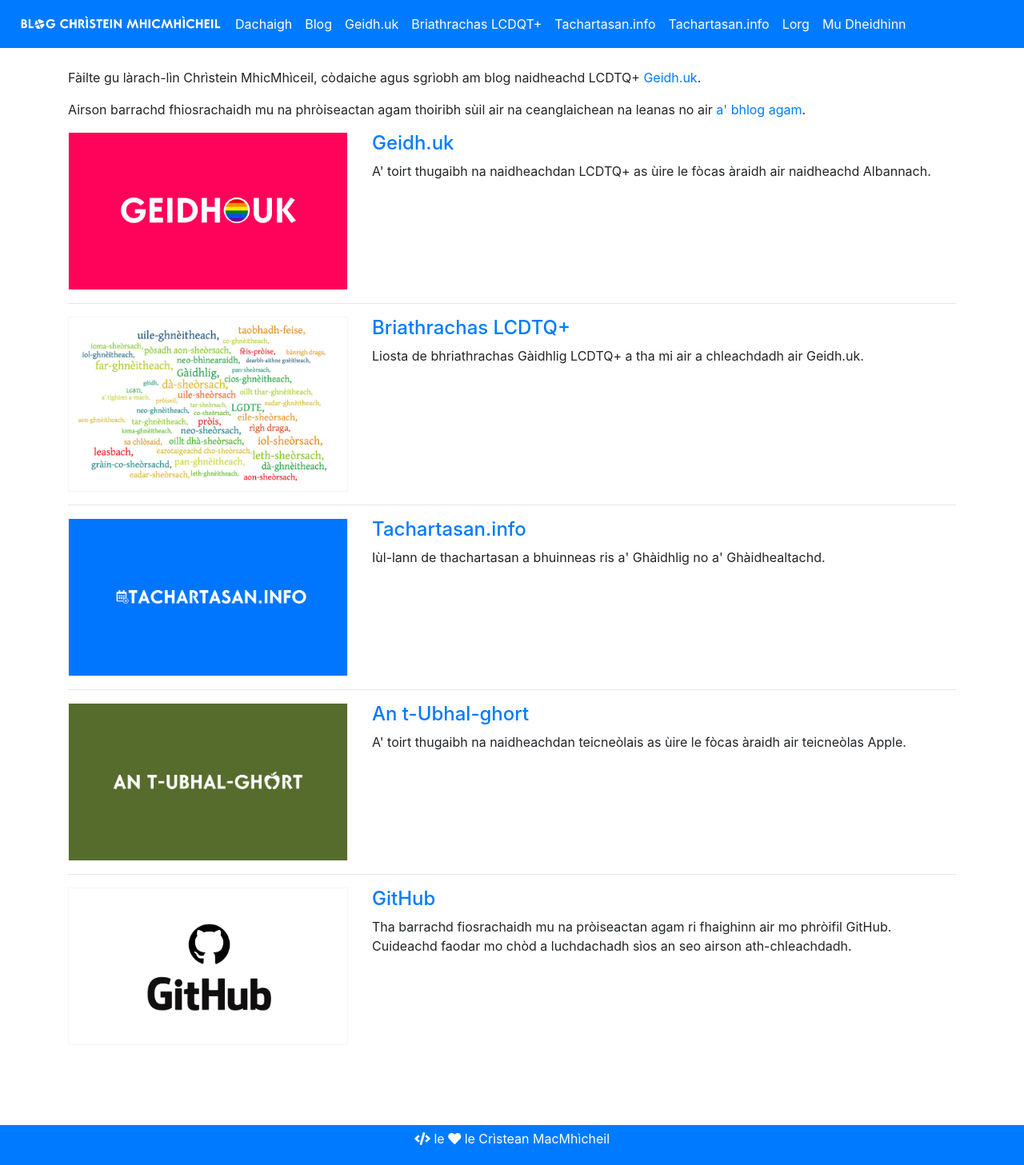
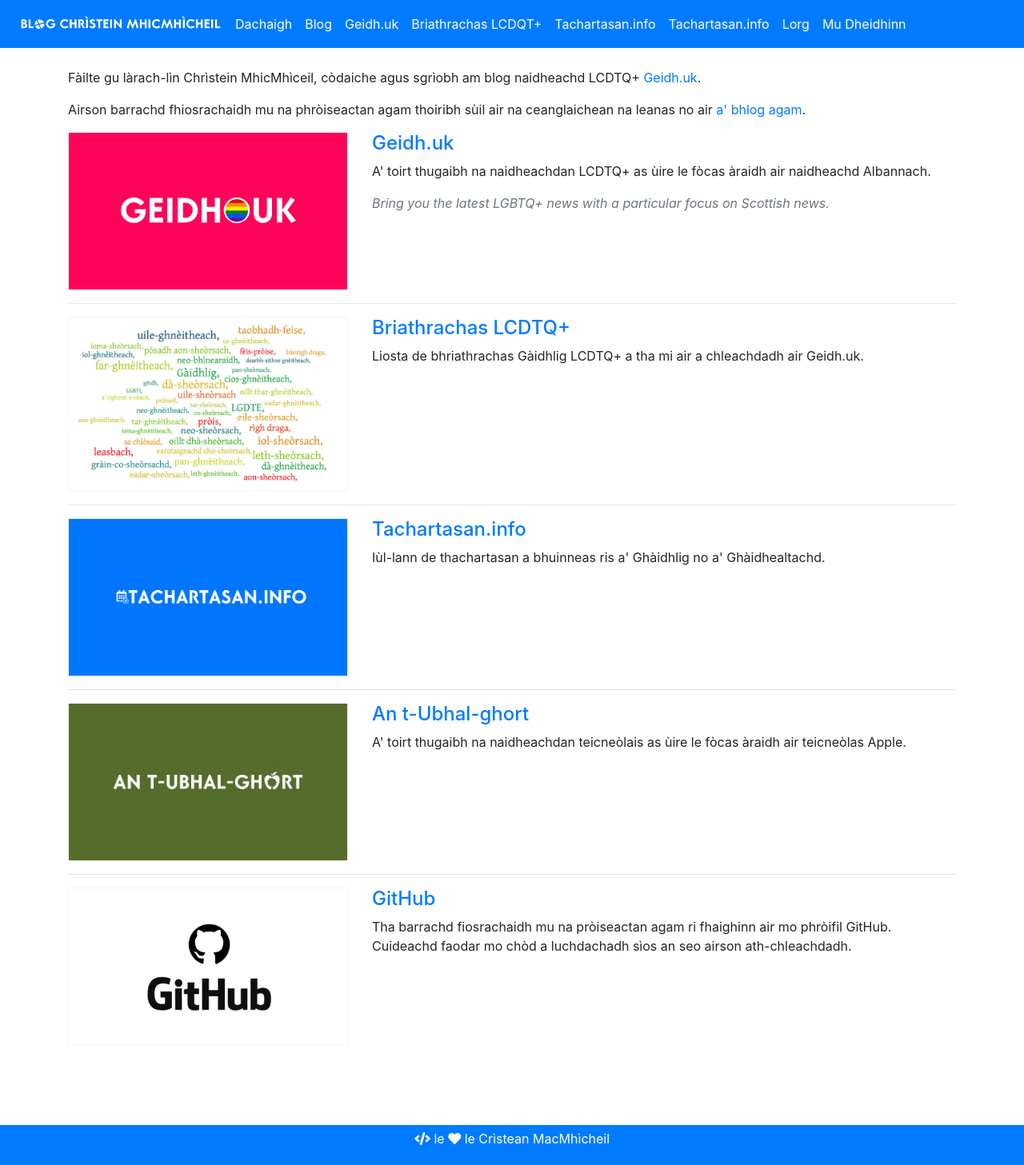
Before and after one commit to MacMhicheil/macmhicheil.github.io, a Jekyll site: the page built from index.html, in a window 1280 px wide. Shown: the whole page at 80% size. Built offline with Jekyll 4.4.1, drawn with Linux system fonts in a browser that asks for light colours; nearby versions of some CDN libraries.

Commit message:
Update index.html

```diff
--- a/index.html
+++ b/index.html
@@ -16,6 +16,7 @@
     <div class="col-md-8">
       <h4><a href="https://geidh.uk/">Geidh.uk</a></h4>
       <p>A' toirt thugaibh na naidheachdan LCDTQ+ as ùire le fòcas àraidh air naidheachd Albannach.</p>
+      <p class="text-muted"><em>Bring you the latest LGBTQ+ news with a particular focus on Scottish news.</em></p>
     </div>
   </div>
   <hr>
```
